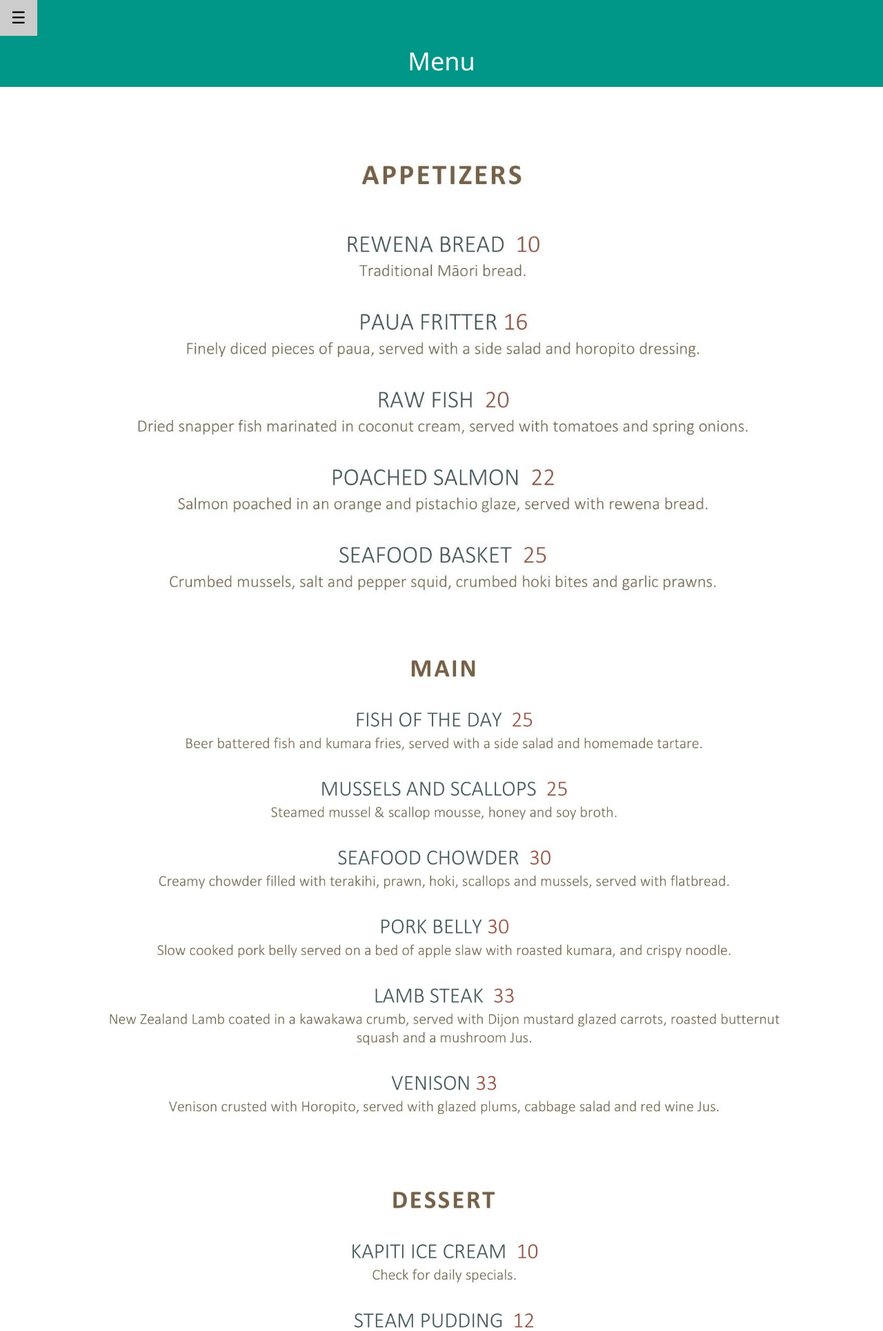
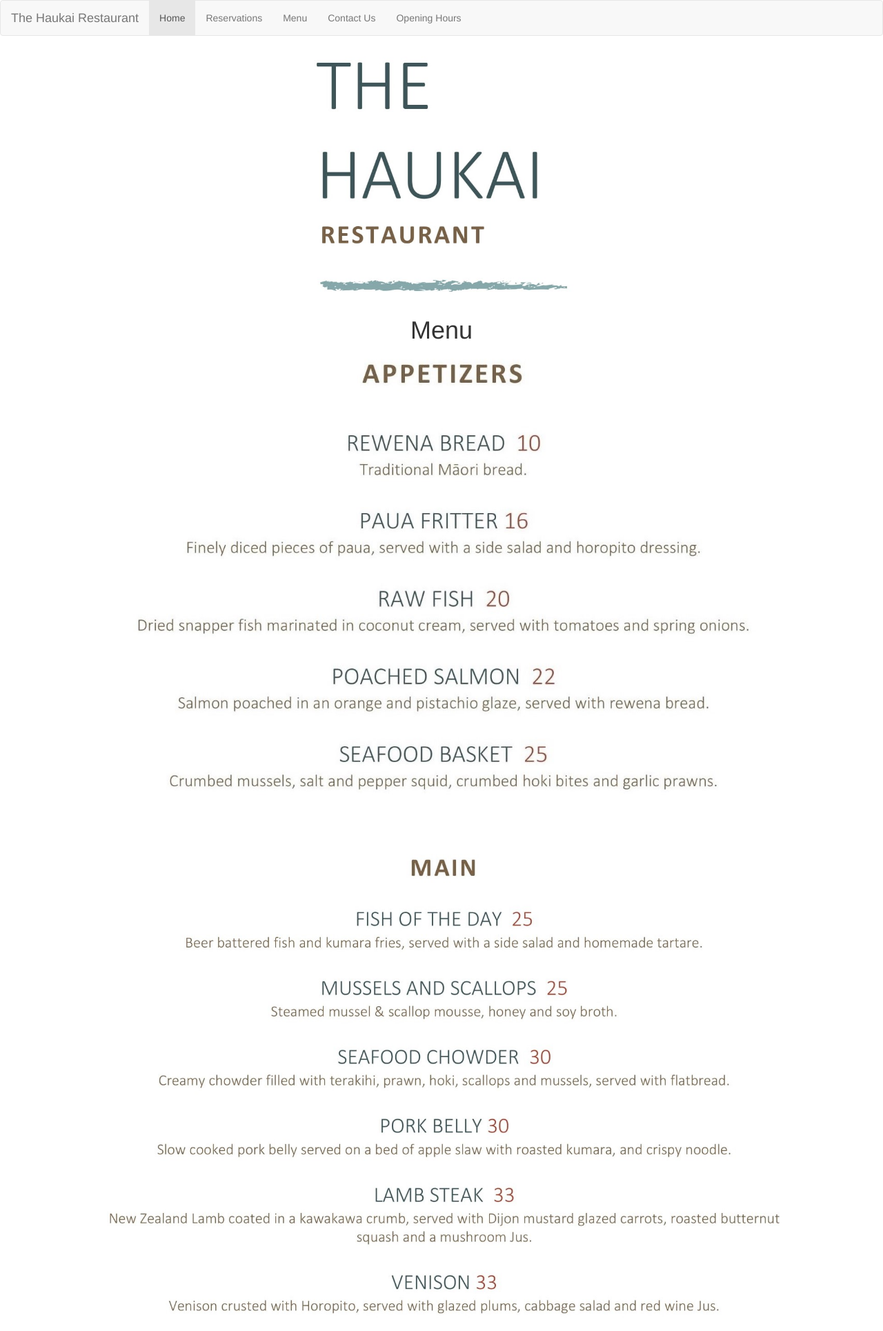
Before and after one commit to Lwooles/HaukaiRestaurant, a PHP site: page /Menu.html in a window 1280 px wide. Shown: the top 1930 px of the page at 69% size. Run offline with PHP 8.4, Linux system fonts and the light colour scheme.

Commit message:
new nanvbar

```diff
--- a/Menu.html
+++ b/Menu.html
@@ -6,31 +6,36 @@
     <title>The Haukai Restaurant</title>
     <link rel="stylesheet" href="styles/styles.css">
     <link rel="stylesheet" href="https://www.w3schools.com/w3css/4/w3.css">
-    <style>a:hover {
-        color:teal;
-    }</style>
+    <link rel="stylesheet" href="https://maxcdn.bootstrapcdn.com/bootstrap/3.3.7/css/bootstrap.min.css">
+    <script src="https://ajax.googleapis.com/ajax/libs/jquery/3.3.1/jquery.min.js"></script>
+    <script src="https://maxcdn.bootstrapcdn.com/bootstrap/3.3.7/js/bootstrap.min.js"></script>
+
+    <style>
+    a:hover {color:teal;}
+    </style>
   </head>
   <body>
 
-      <!-- Sidebar -->
-      <div class="w3-sidebar w3-bar-block w3-card w3-animate-left" style="display:none" id="mySidebar">
-          <button class="w3-bar-item w3-button w3-large"
-          onclick="w3_close()">Close &times;</button>
-          <a href="./index.html" class="w3-bar-item w3-button w3-mobile w3-hover-teal">Home</a>
-          <a href="./Reservations.html" class="w3-bar-item w3-button w3-mobile w3-hover-teal">Reservations</a>
-          <a href="./Menu.html" class="w3-bar-item w3-button w3-mobile w3-hover-teal">Menu</a>
-          <a href="./Contact.html" class="w3-bar-item w3-button w3-mobile w3-hover-teal">Contact</a>
-          <a href="./OpeningHours.html" class="w3-bar-item w3-button w3-mobile w3-hover-teal">Opening Hours</a>
-        </div>
+      <nav class="navbar navbar-default">
+          <div class="container-fluid">
+            <div class="navbar-header">
+              <a class="navbar-brand" href="./index.html">The Haukai Restaurant</a>
+            </div>
+            <ul class="nav navbar-nav">
+              <li class="active"><a href="./index.html">Home</a></li>
+              <li><a href="./Reservations.html">Reservations</a></li>
+              <li><a href="./Menu.html">Menu</a></li>
+              <li><a href="./Contact.html">Contact Us</a></li>
+              <li><a href="./OpeningHours.html">Opening Hours</a></li>
+            </ul>
+          </div>
+        </nav>
 
-        <div id="main">
 
-            <div class="w3-teal">
-              <button id="openNav" class="w3-button w3-teal w3-xlarge" onclick="w3_open()">&#9776;</button>
-              <div class="w3-container w3-center w3-mobile">
-                <h1>Menu</h1>
-              </div>
+        <img src="images/Logo.jpg" alt="Haukai Restaurant Logo" width="400px" class="center" >
             </div>
+
+            <h1>Menu</h1>
 
       <!--Adding images of the menu-->
           <div class="w3-row-padding w3-center">
@@ -45,7 +50,7 @@
             </div>
           </div>
 
-       <p>
+       <p style="font-size:1.5em">
           <a href="images/Menu.pdf" download="Menu">Click to download menu in PDF</a>
        </p>
 
@@ -53,17 +58,4 @@
 
           </footer>
 
-          <script>
-              function w3_open() {
-                document.getElementById("main").style.marginLeft = "25%";
-                document.getElementById("mySidebar").style.width = "25%";
-                document.getElementById("mySidebar").style.display = "block";
-                document.getElementById("openNav").style.display = 'none';
-              }
-              function w3_close() {
-                document.getElementById("main").style.marginLeft = "0%";
-                document.getElementById("mySidebar").style.display = "none";
-                document.getElementById("openNav").style.display = "inline-block";
-              }
-              </script>
   </body>
--- a/styles/styles.css
+++ b/styles/styles.css
@@ -1,11 +1,7 @@
-.header{
-background-color:teal;
-text-align: center;
-padding:0px;
-position:middle;
-}
-.nav{
-    padding:0px;
+
+h1{
+    font-size:4em;
+    text-align: center;
 }
 h2{
     text-align: center;
@@ -18,5 +14,5 @@ p{
     display: block;
     margin-left: auto;
     margin-right: auto;
-    width: 30%;
+
 }
```
Also changed, not shown: Menu2.html (added, +77 -0 lines), index.html (+13 -9 lines), images/Menu-App.jpg, images/Menu-Appetizers.jpg.
